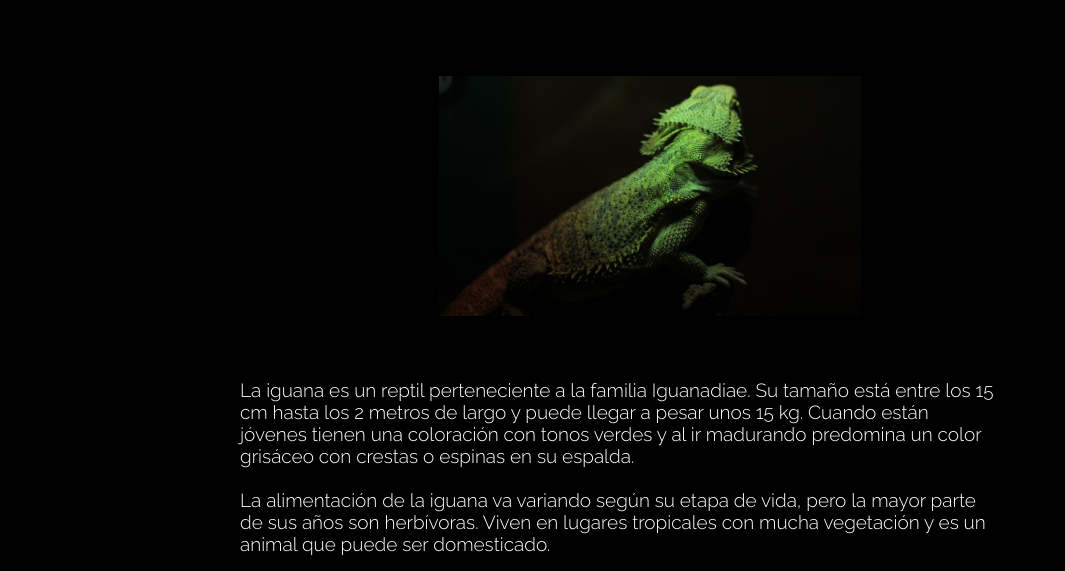
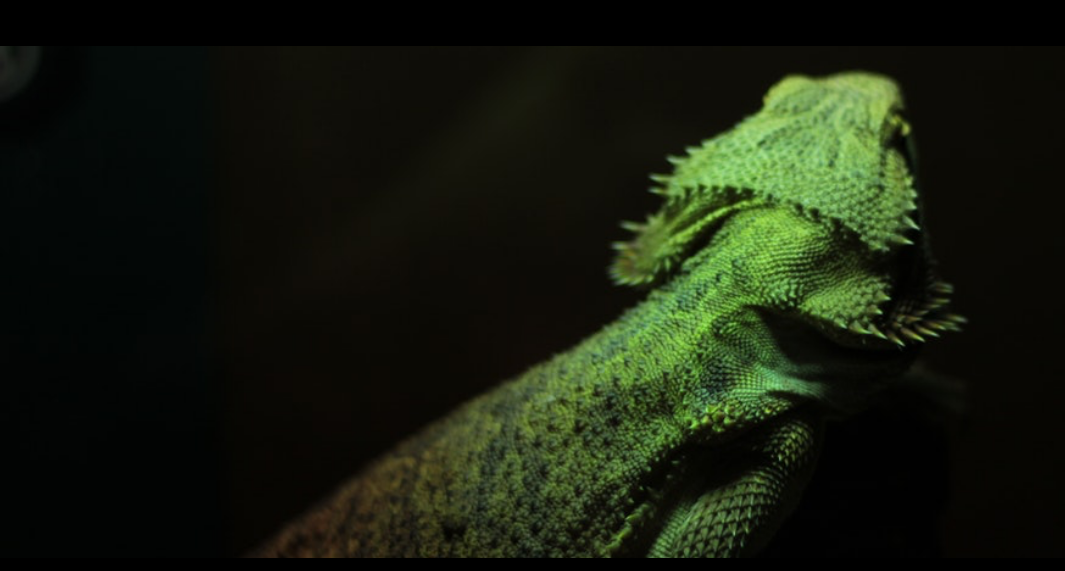
Before and after one commit to 7acuerda/IGUANA, a plain HTML site: page index.html in a window 1280 px wide. Shown: the part 142-713 px from the top of the page, without its empty margins (0-1065 px from the left). Drawn offline with Linux system fonts and the light colour scheme.

Commit message:
bgroung OK

```diff
--- a/assets/css/style.css
+++ b/assets/css/style.css
@@ -37,6 +37,13 @@ background-color: #1E1A13;
     padding: 20px;
 
 }
+main {
+background-image: url(/assets/img/bg-header.jpg);
+background-repeat: no-repeat;
+    background-size: cover;
+    padding: 20%;
+}
+
 .container {
     margin: auto;
     width: 80%;
--- a/index.html
+++ b/index.html
@@ -21,10 +21,10 @@
         <h1>
             IGUANAS
         </h1>
-<div>
-<img src="./assets/img/bg-header.jpg" alt="" height="600px">
-</div>    </header>
+    </header>
+    <main>
 
+    </main>
 
     <!-- Descripción -->
     <section class="container">
```
